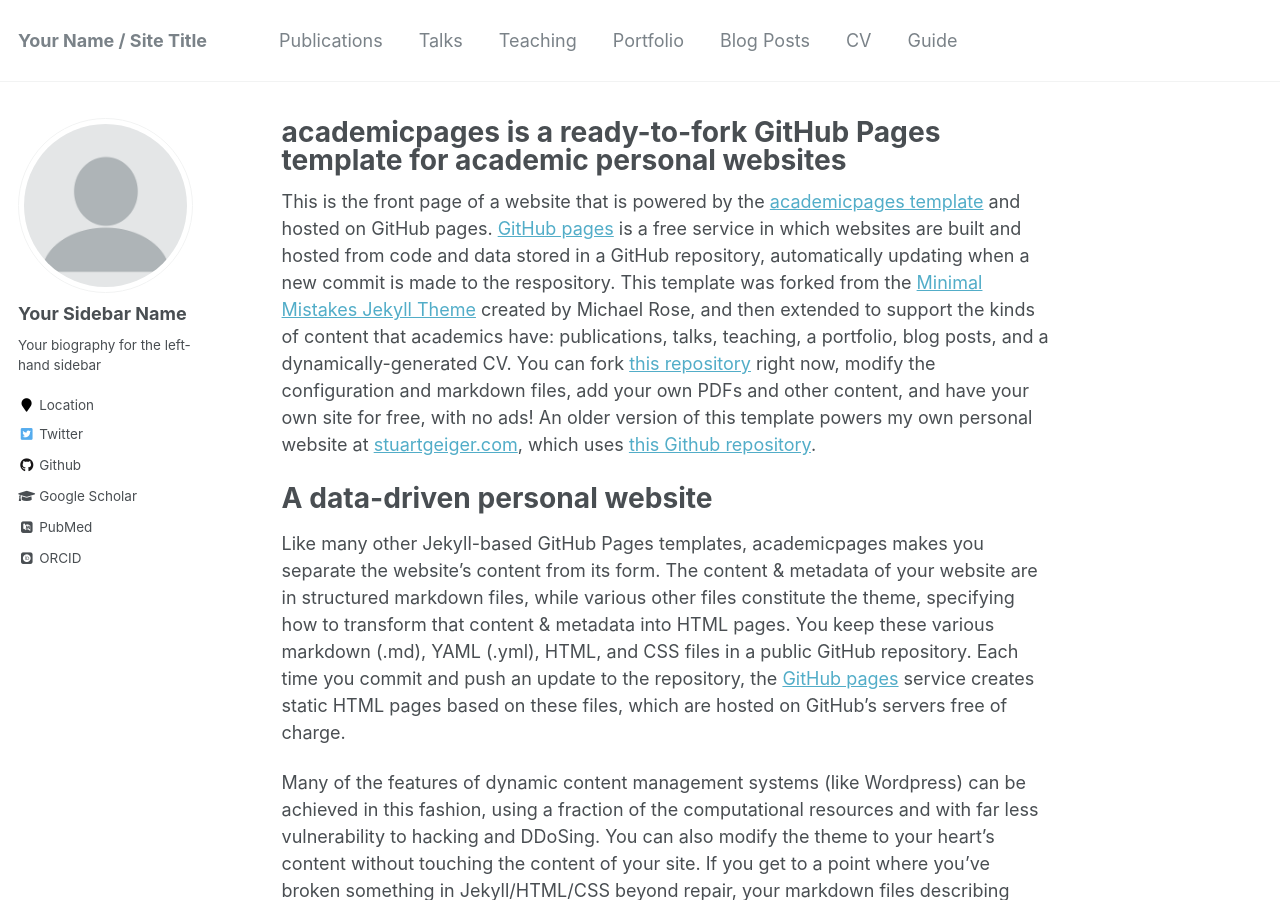
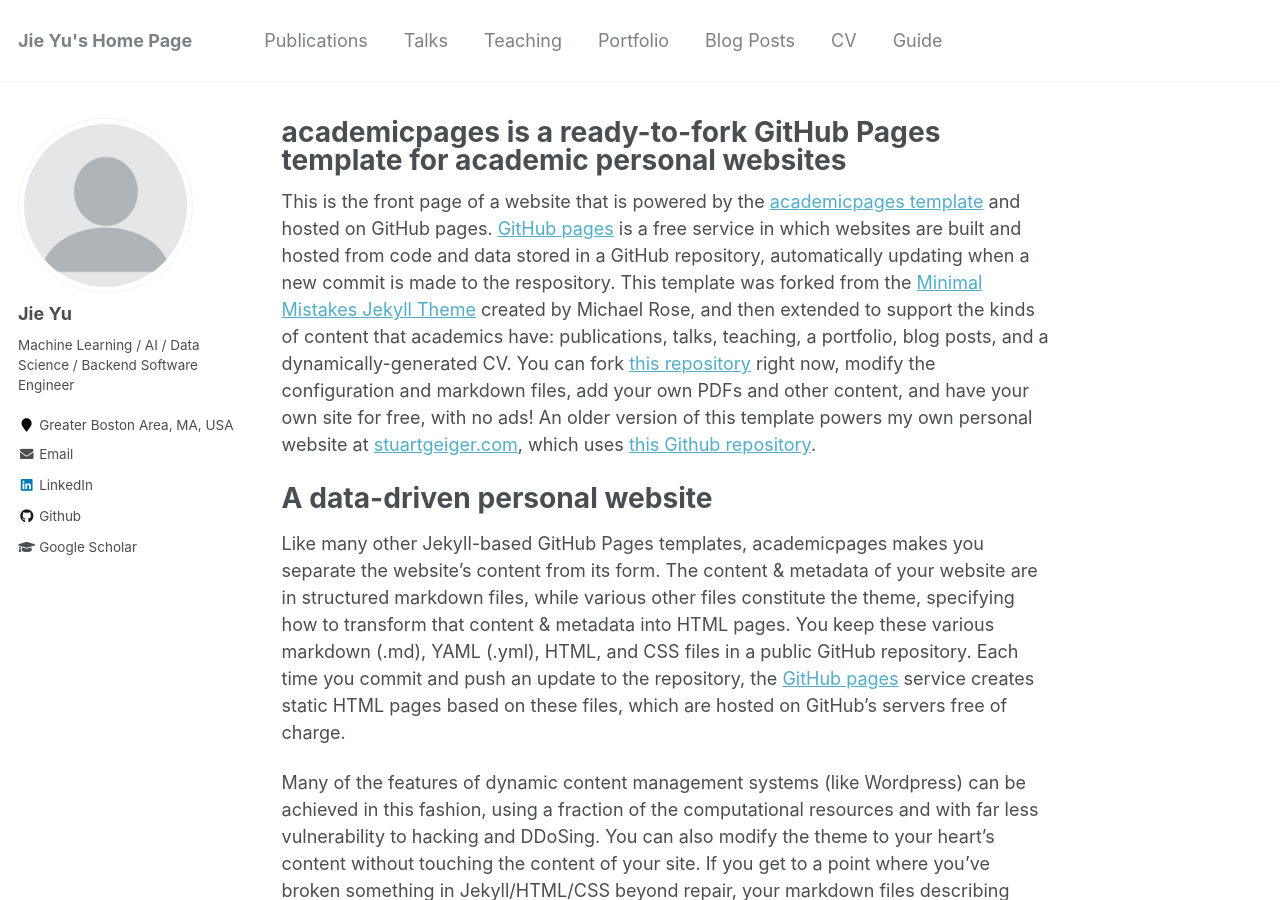
Before and after one commit to jieyu11/jieyu11.github.io, a Jekyll site: the page built from _pages/about.md, in a window 1280 px wide and 900 px high. Built offline with Jekyll 4.4.1, drawn with Linux system fonts in a browser that asks for light colours; some web fonts are replaced; some of the changed text lies outside the part shown.

Commit message:
update config

```diff
--- a/_config.yml
+++ b/_config.yml
@@ -7,13 +7,13 @@
 
 # Site Settings
 locale                   : "en-US"
-title                    : "Your Name / Site Title"
+title                    : "Jie Yu's Home Page"
 title_separator          : "-"
-name                     : &name "Your Name"
+name                     : &name "Jie Yu"
 description              : &description "personal description"
-url                      : https://academicpages.github.io # the base hostname & protocol for your site e.g. "https://mmistakes.github.io"
+url                      : https://jieyu11.github.io # the base hostname & protocol for your site e.g. "https://mmistakes.github.io"
 baseurl                  : "" # the subpath of your site, e.g. "/blog"
-repository               : "academicpages/academicpages.github.io"
+repository               : "jieyu11/jieyu11.github.io"
 teaser                   :  # filename of teaser fallback teaser image placed in /images/, .e.g. "500x300.png"
 breadcrumbs              : false # true, false (default)
 words_per_minute         : 160
@@ -80,14 +80,14 @@ analytics:
 
 # Site Author
 author:
-  name             : "Your Sidebar Name"
+  name             : "Jie Yu"
   avatar           : "profile.png"
-  bio              : "Your biography for the left-hand sidebar"
-  location         : "Location"
+  bio              : "Machine Learning / AI / Data Science / Backend Software Engineer"
+  location         : "Greater Boston Area, MA, USA"
   employer         :
-  pubmed           : "https://www.ncbi.nlm.nih.gov/pubmed/?term=john+snow"
-  googlescholar    : "http://yourfullgooglescholarurl.com"
-  email            :
+  pubmed           :
+  googlescholar    : "https://scholar.google.ch/citations?user=QBPY1ToAAAAJ"
+  email            : "yujie.hep@gmail.com"
   researchgate     :  # example: "https://www.researchgate.net/profile/yourprofile"
   uri              :
   bitbucket        :
@@ -96,20 +96,20 @@ author:
   flickr           :
   facebook         :
   foursquare       :
-  github           : "academicpages"
+  github           : "jieyu11"
   google_plus      :
   keybase          :
   instagram        :
   impactstory      : #"https://profiles.impactstory.org/u/xxxx-xxxx-xxxx-xxxx"
   lastfm           :
-  linkedin         :
-  orcid            : "http://orcid.org/yourorcidurl"
+  linkedin         : "https://www.linkedin.com/in/jieyu11/"
+  orcid            : # "http://orcid.org/yourorcidurl"
   pinterest        :
   soundcloud       :
   stackoverflow    : # http://stackoverflow.com/users/123456/username
   steam            :
   tumblr           :
-  twitter          : "replacethistwitterhandle"
+  twitter          : # "replacethistwitterhandle"
   vine             :
   weibo            :
   xing             :
@@ -178,7 +178,7 @@ collections:
   teaching:
     output: true
     permalink: /:collection/:path/
-  publications:
+  projects:
     output: true
     permalink: /:collection/:path/
   portfolio:
@@ -255,7 +255,7 @@ sass:
 permalink: /:categories/:title/
 # paginate: 5 # amount of posts to show
 # paginate_path: /page:num/
-timezone: America/Los_Angeles # http://en.wikipedia.org/wiki/List_of_tz_database_time_zones
+timezone: America/New_York # http://en.wikipedia.org/wiki/List_of_tz_database_time_zones
 
 
 # Plugins
```
